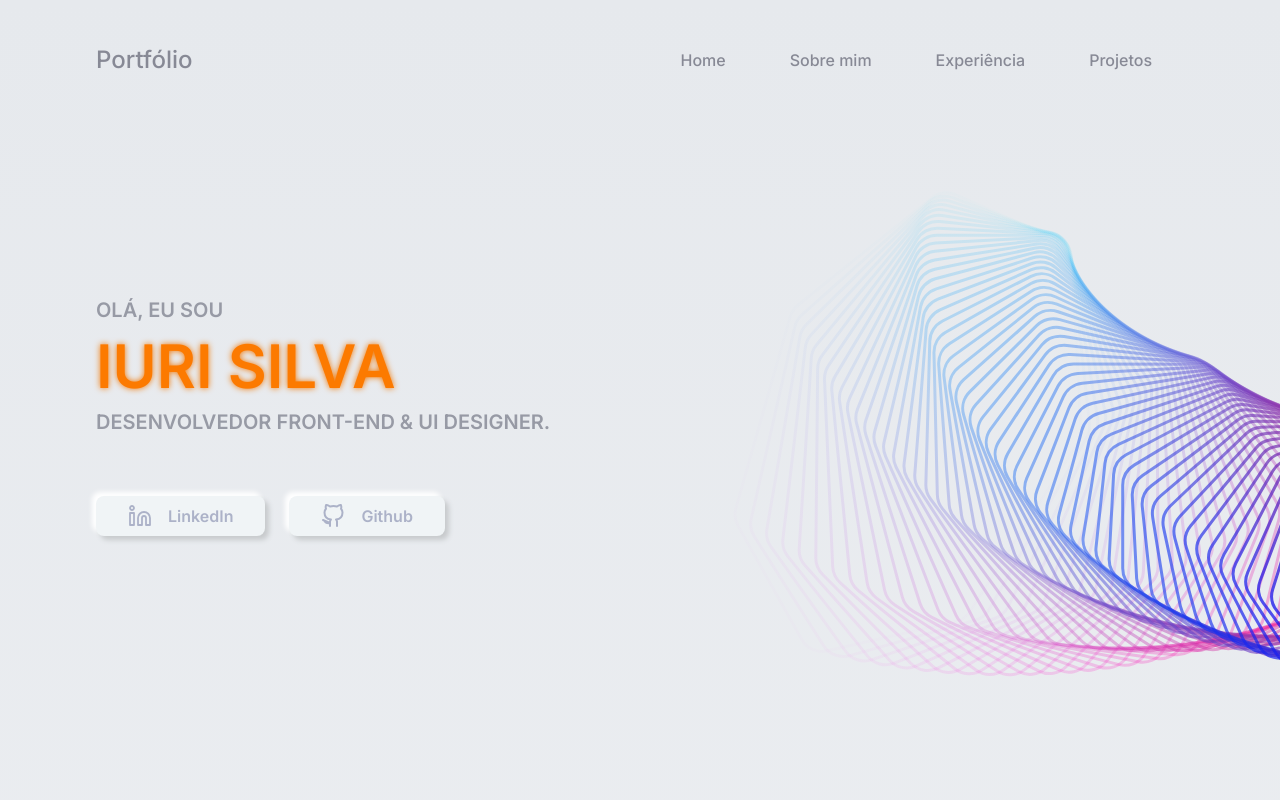
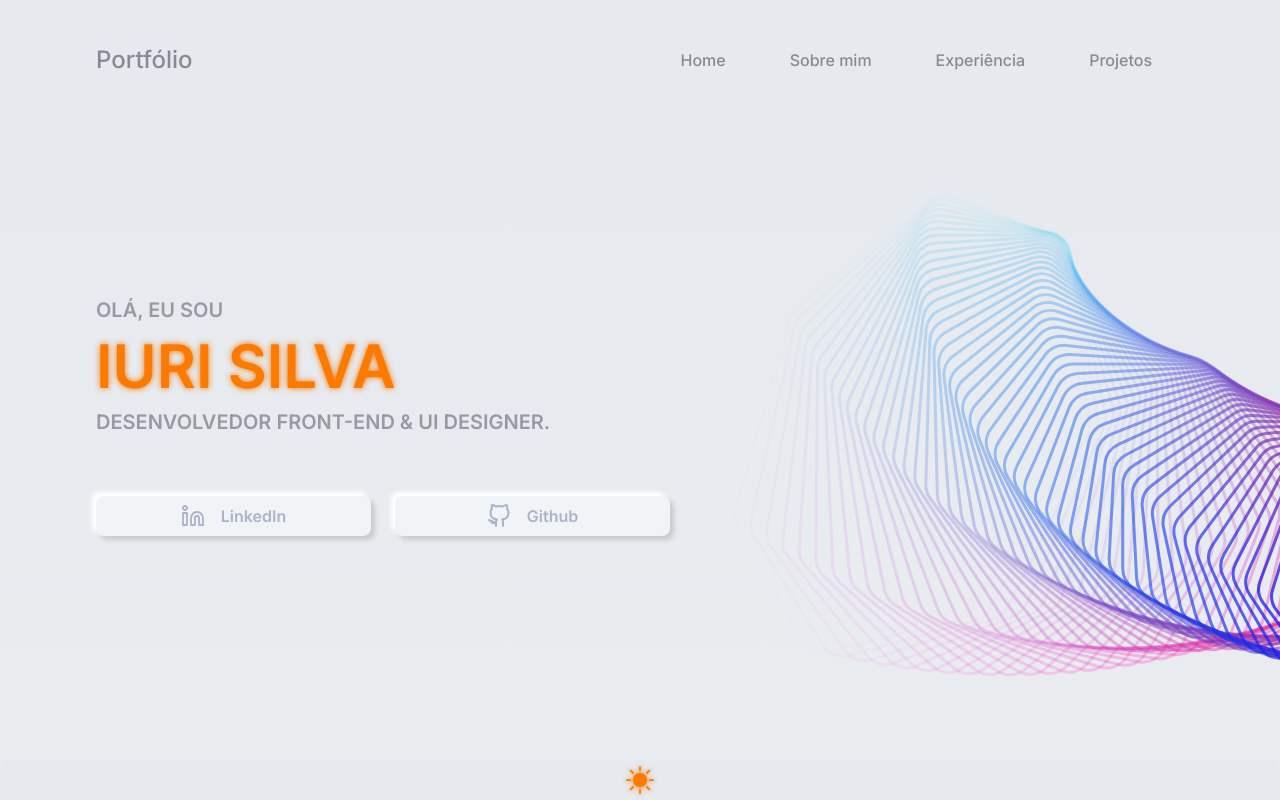
Before and after one commit to lui-dias/desafio-20, a Next.js app: page / in a window 1280 px wide. Shown: the top 800 px of the page. Built offline with nearby package versions, Linux system fonts and the light colour scheme.

Commit message:
fix bottom width + testing bottom menu

```diff
--- /dev/null
+++ b/src/components/BottomMenu/index.tsx
@@ -0,0 +1,26 @@
+import { Dispatch, SetStateAction } from 'react'
+
+import { BsMoonStarsFill, BsFillSunFill } from 'react-icons/bs'
+
+type Theme = 'light' | 'dark'
+
+type Props = {
+    theme: Theme
+    setTheme: Dispatch<SetStateAction<Theme>>
+}
+
+export function BottomMenu({ theme, setTheme }: Props) {
+    return (
+        <div className='menu fixed w-screen h-[5vh] bg-[#e6e9ed] dark:bg-_dark-200 top-[calc(100%-5vh)] z-50 rounded-t-lg'>
+            <ul className='flex justify-around items-center w-full h-full px-4'>
+                <li onClick={() => setTheme(theme => (theme === 'light' ? 'dark' : 'light'))}>
+                    {theme === 'light' ? (
+                        <BsFillSunFill className='w-7 h-7 fill-[#fc7a00] drop-shadow-[0_0_2px_#F17602] dark:fill-_primary dark:drop-shadow-none' />
+                    ) : (
+                        <BsMoonStarsFill className='w-6 h-6 fill-[#fc7a00] drop-shadow-[0_0_2px_#F17602] dark:fill-_primary dark:drop-shadow-none' />
+                    )}
+                </li>
+            </ul>
+        </div>
+    )
+}
--- a/src/pages/index.tsx
+++ b/src/pages/index.tsx
@@ -25,6 +25,7 @@ import { Email } from '../components/svg/Email'
 import { SvgLink } from '../components/svg/SvgLink'
 import { LogoFooter } from '../components/svg/LogoFooter'
 import { Neumorph } from '../components/Neumorph'
+import { BottomMenu } from '../components/BottomMenu'
 
 const speed = 0.9
 
@@ -213,6 +214,7 @@ export default function _({ theme: _theme }: Props) {
         <>
             <NextSeo title='Desafio 20' description='Um lindo site feito para o desafio 20 do codelândia' />
             <div className={theme}>
+                <BottomMenu theme={theme} setTheme={setTheme} />
                 <div className='bg-gradient-to-t from-[#f7f8fa] to-[#e6e9ed] dark:from-_dark dark:to-_dark font-inter dark:text-_light flex flex-col min-h-screen overflow-hidden'>
                     <header className='container flex justify-center lg:justify-between mx-auto font-medium md:px-24'>
                         <a
@@ -274,7 +276,7 @@ export default function _({ theme: _theme }: Props) {
                                             <Neumorph>
                                                 <a
                                                     href='#/'
-                                                    className='flex items-center gap-x-4 px-8 py-2 w-full justify-center max-w-[275px] lg:w-auto'
+                                                    className='flex items-center gap-x-4 px-8 py-2 justify-center min-w-[275px] lg:w-auto'
                                                 >
                                                     <LinkedIn className='w-6 h-6 select-none stroke-_dark dark:stroke-_light' />
                                                     <span>LinkedIn</span>
@@ -283,7 +285,7 @@ export default function _({ theme: _theme }: Props) {
                                             <Neumorph>
                                                 <a
                                                     href='#/'
-                                                    className='flex items-center gap-x-4 px-8 py-2 w-full justify-center max-w-[275px] lg:w-auto'
+                                                    className='flex items-center gap-x-4 px-8 py-2 justify-center min-w-[275px] lg:w-auto'
                                                 >
                                                     <Github className='w-6 h-6 select-none stroke-_dark dark:stroke-_light' />
                                                     <span>Github</span>
```
